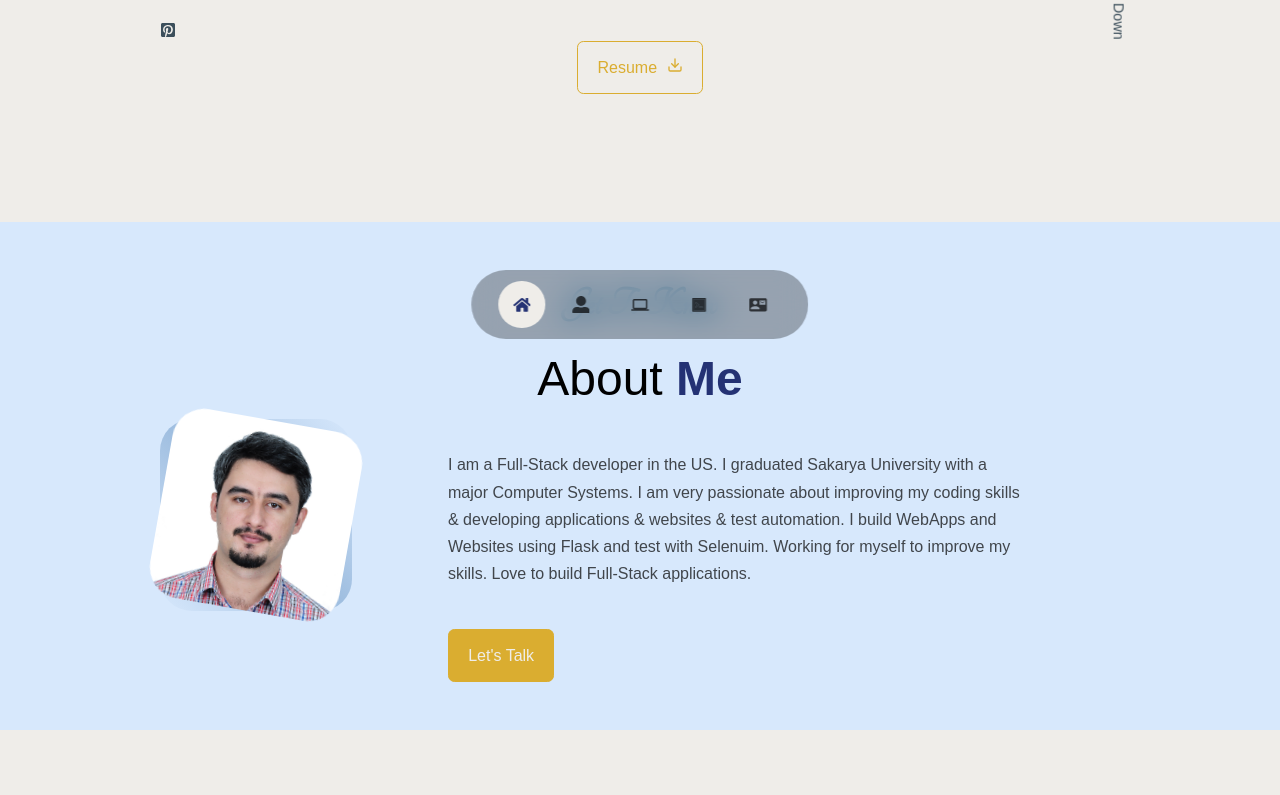
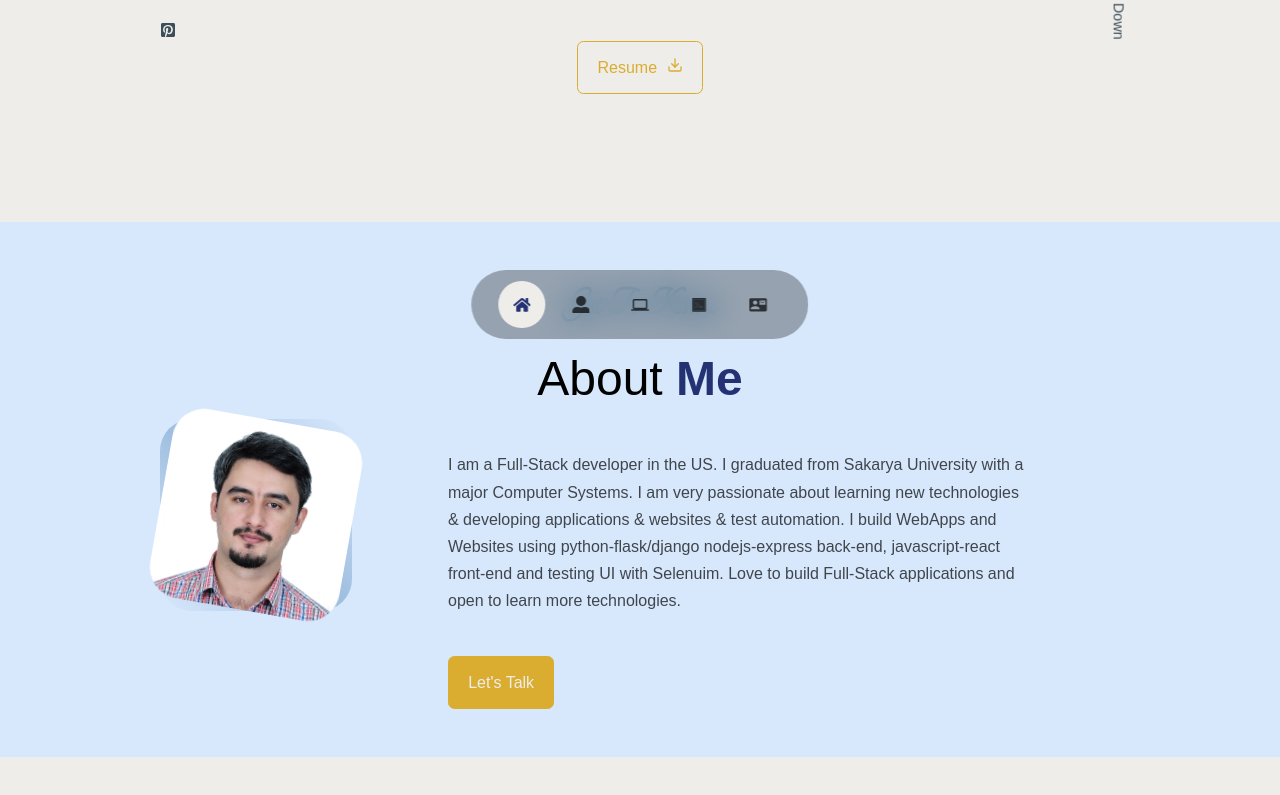
Before and after one commit to timurmalkoc/MyPortfolio, a React (Create React App) app: page / in a window 1280 px wide. Shown: the part 429-1224 px from the top of the page. Built offline with nearby package versions, Linux system fonts and the light colour scheme; a web font is replaced by a local one.

Commit message:
about me

```diff
--- a/src/components/about/About.jsx
+++ b/src/components/about/About.jsx
@@ -19,9 +19,9 @@ const About = () => {
           </div>
 
           <div className="about__content">
-            <p>I am a Full-Stack developer in the US. I graduated Sakarya University with a major Computer Systems. I am very passionate
-              about improving my coding skills & developing applications & websites & test automation. I build WebApps and Websites using Flask
-              and test with Selenuim. Working for myself to improve my skills. Love to build Full-Stack applications.
+            <p>I am a Full-Stack developer in the US. I graduated from Sakarya University with a major Computer Systems. I am very passionate
+              about learning new technologies & developing applications & websites & test automation. I build WebApps and Websites using python-flask/django nodejs-express back-end,
+              javascript-react front-end and testing UI with Selenuim. Love to build Full-Stack applications and open to learn more technologies.
             </p>
 
             <a href="#contact" className='btn btn-primary'>Let's Talk</a>
```
